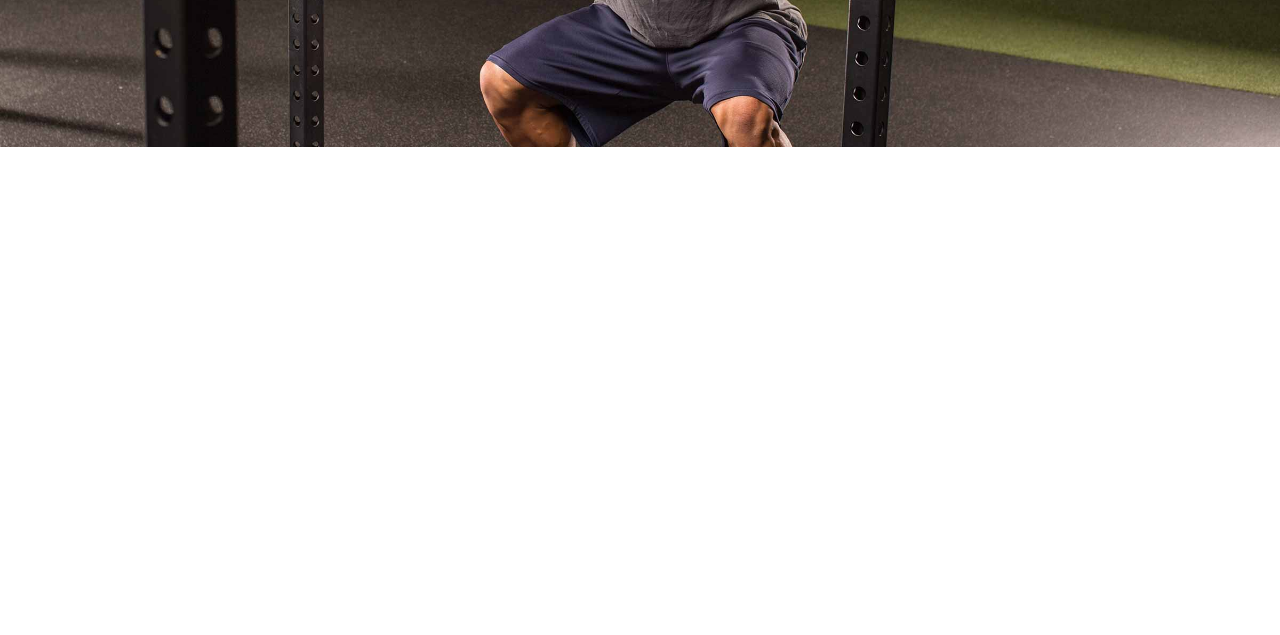
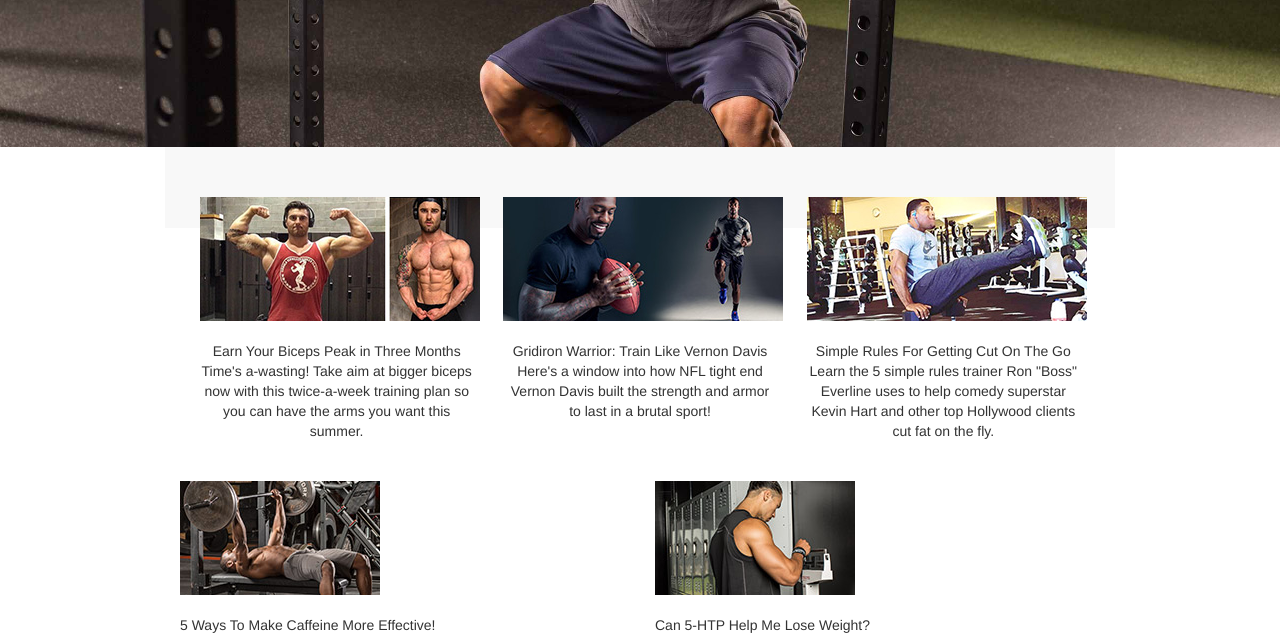
Before and after one commit to alaint16/sport, a plain HTML site: page index.html in a window 1280 px wide. Shown: the part 423-1058 px from the top of the page. Before the commit the page ends 800 px from the top, so only its background shows below. Drawn offline with nearby package versions, Linux system fonts and the light colour scheme.

Commit message:
build features

```diff
--- a/css/styles.css
+++ b/css/styles.css
@@ -38,3 +38,18 @@ header {
 	  text-align:center;
 	  text-shadow:2px 2px #000000;
 	 }
+
+.pad {
+	padding: 30px 0px 20px 0px;
+	}
+
+.features3 {
+	text-align:center;
+	padding:20px;
+	border-bottom: solid thin #cccccc;
+	}
+
+hr {
+	height:1px;
+	color:#000000;
+	}
--- a/index.html
+++ b/index.html
@@ -43,12 +43,37 @@
 </div>
 </section>
 
-<section>
-
+<section class="features3 navbar-default">
+<div class="col-lg-4">
+<img class="pad" src="images/feature1.jpg" alt=""/>
+   <p>
+    Earn Your Biceps Peak in Three Months
+    Time's a-wasting! Take aim at bigger biceps now with this twice-a-week training plan so you can have the arms you want this summer.</p>
+</div>
+<div class="col-lg-4">
+<img class="pad" src="images/feature2.jpg" alt=""/>
+<p>
+    Gridiron Warrior: Train Like Vernon Davis
+    Here's a window into how NFL tight end Vernon Davis built the strength and armor to last in a brutal sport!</p>
+</div>
+<div class="col-lg-4">
+<img class="pad" src="images/feature3.jpg" alt=""/>
+<p>
+    Simple Rules For Getting Cut On The Go
+    Learn the 5 simple rules trainer Ron "Boss" Everline uses to help comedy superstar Kevin Hart and other top Hollywood clients cut fat on the fly.</p>
+</div>
+<hr>
 </section>
 
-<section>
-
+<section class="2box navbar-default">
+<div class="col-lg-6">
+<div><img class="pad" src="images/smallbox.jpg" alt=""/></div>
+<div>5 Ways To Make Caffeine More Effective!</div>
+</div>
+<div class="col-lg-6">
+<div><img class="pad" src="images/smallbox2.jpg" alt=""/></div>
+<div>Can 5-HTP Help Me Lose Weight?</div>
+</div>
 </section>
 
 <footer>
```
Also changed, not shown: images/feature1.jpg (added), images/feature2.jpg (added), images/feature3.jpg (added), images/smallbox.jpg (added), images/smallbox2.jpg (added).
